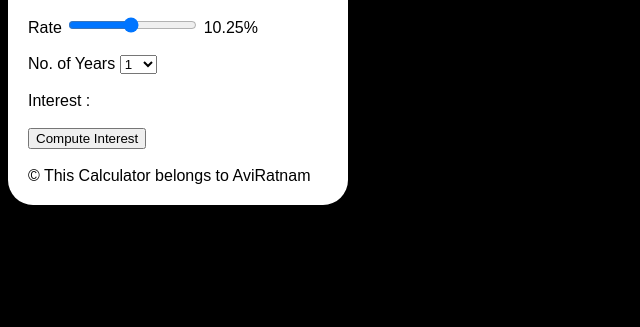
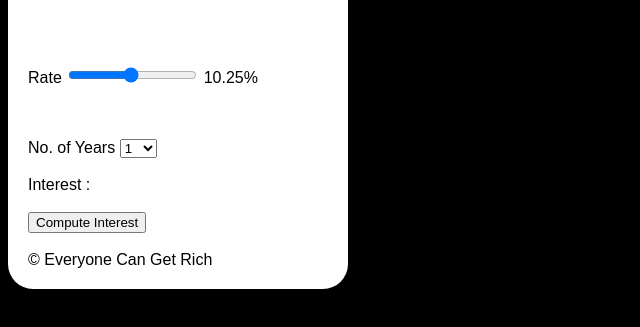
Before and after one commit to AviRatnam/AviRatnam.github.io, a plain HTML site: page index.html in a window 1280 px wide. Shown: the part 169-496 px from the top of the page, without its empty margins (0-640 px from the left). Drawn offline with Linux system fonts and the light colour scheme.

Commit message:
Update index.html

```diff
--- a/index.html
+++ b/index.html
@@ -10,11 +10,15 @@
         <div class="maindiv"> <!-- Main container for the Calculator -->
             <h1>Simple Interest Calculator</h1>
 
+            <p>
             Amount <input type="number"  id="principal">
+            </p>
             <br>
             <br>
+            <p>
             Rate <input type="range"  id="rate" min="1" max="20" value="10.25" step="0.25" onchange="updateRate()">
             <span id="rate_val">10.25%</span>  <!-- Display for the Rate, with a default value-->
+            </p>
             <br>
             <br>
             No. of Years <select id="years">  <!-- Setting predefined set of years to choose from -->
@@ -38,7 +42,7 @@
             <br>
             <br>
             <footer>
-                &#169; This Calculator belongs to AviRatnam
+                &#169; Everyone Can Get Rich
             </footer>
         </div>
     </body>
```
